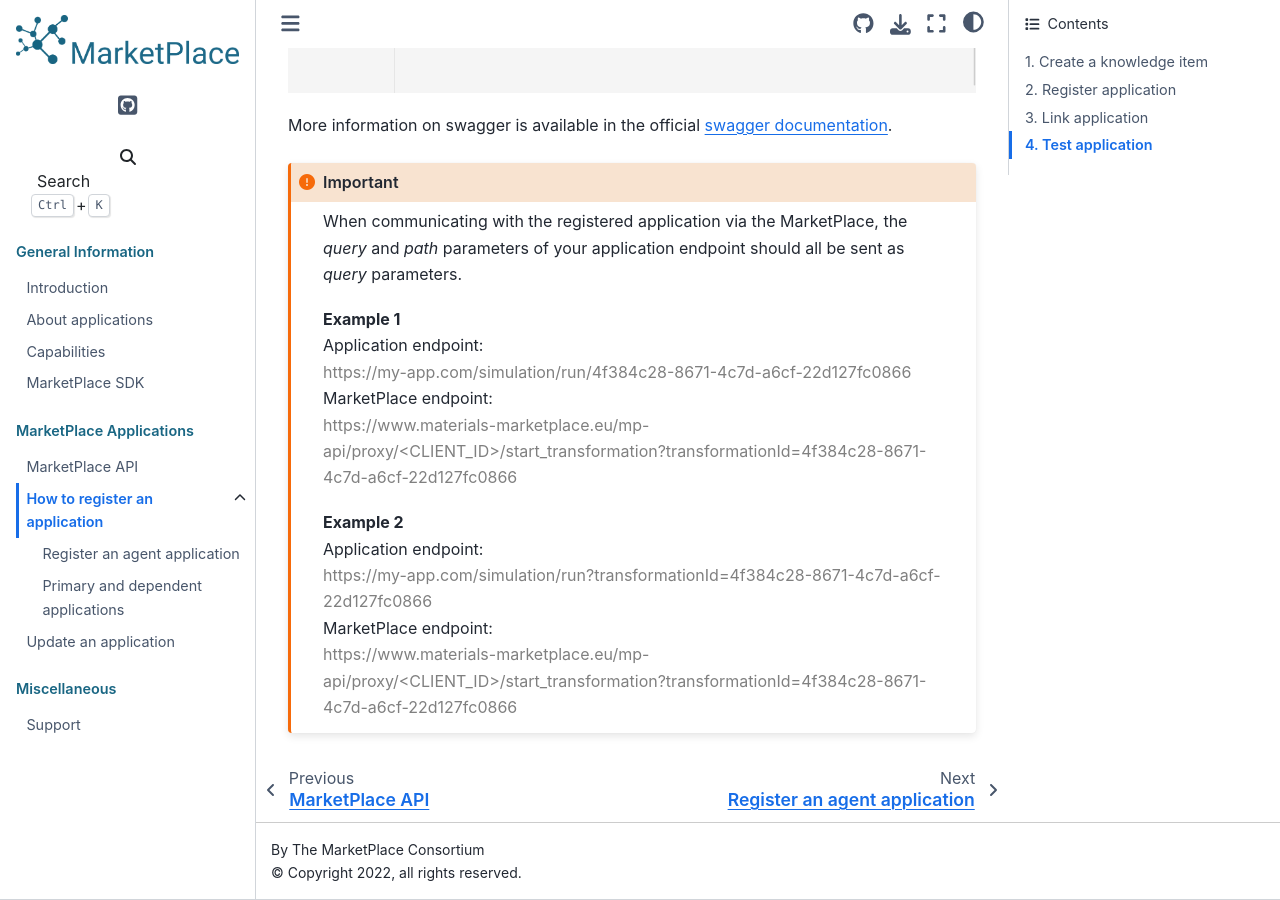
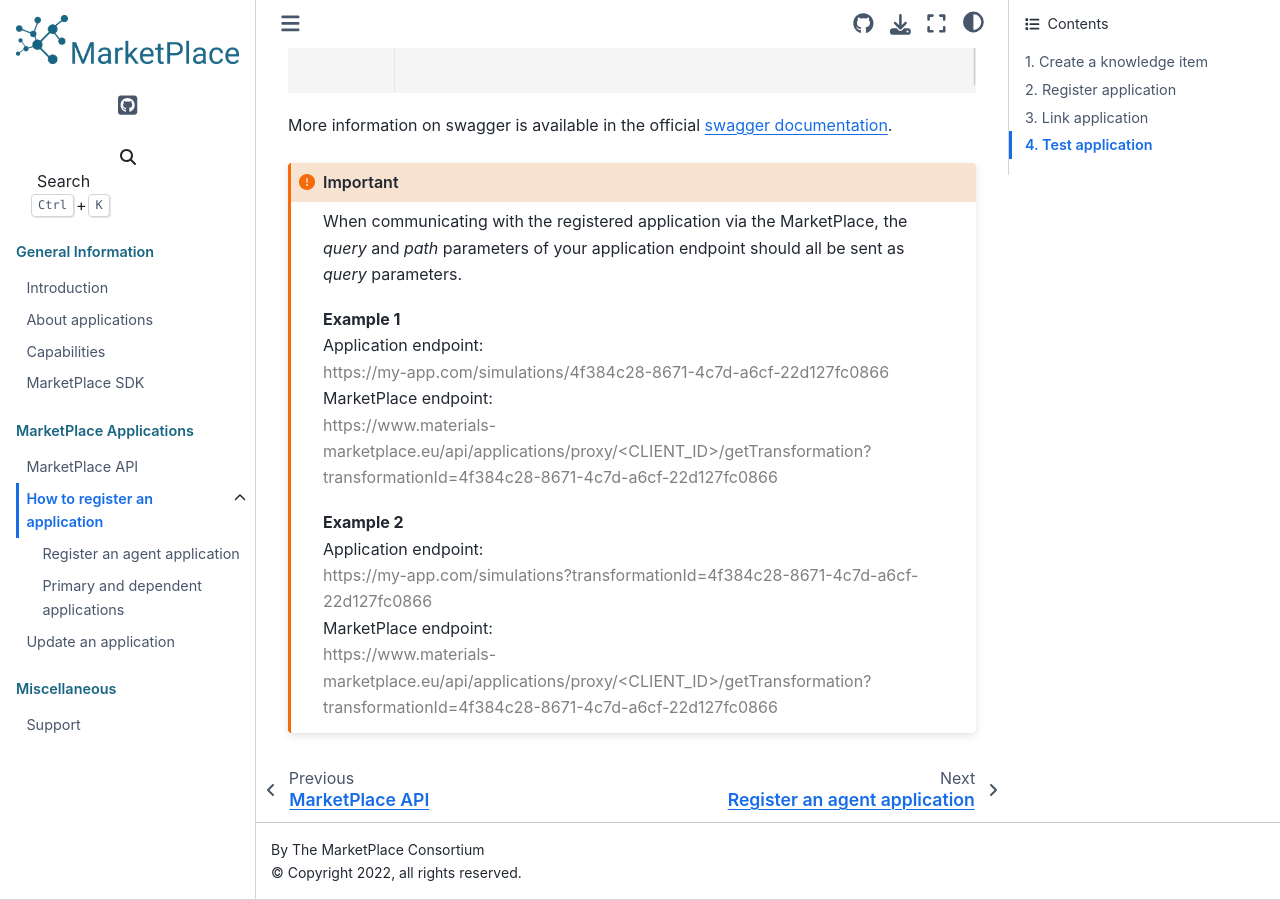
Before and after one commit to paalskjetne/user-docs, a Sphinx documentation site: the page built from docs/source/apps/registration.md, in a window 1280 px wide and 900 px high, scrolled down 6178 px. Built offline with Sphinx 7.4.7 and the Sphinx Book theme 1.1.4, drawn with Linux system fonts in a browser that asks for light colours.

Commit message:
Update examples

````diff
--- a/docs/source/apps/registration.md
+++ b/docs/source/apps/registration.md
@@ -65,12 +65,12 @@
 When communicating with the registered application via the MarketPlace, the _query_ and _path_ parameters of your application endpoint should all be sent as _query_ parameters.
 
 __Example 1__<br>
-Application endpoint:<br><font style="color:gray">https://my-app.com/simulation/run/4f384c28-8671-4c7d-a6cf-22d127fc0866</font><br>
-MarketPlace endpoint:<br><font style="color:gray">https://www.materials-marketplace.eu/mp-api/proxy/<CLIENT_ID>/start_transformation?transformationId=4f384c28-8671-4c7d-a6cf-22d127fc0866</font>
+Application endpoint:<br><font style="color:gray">https://my-app.com/simulations/4f384c28-8671-4c7d-a6cf-22d127fc0866</font><br>
+MarketPlace endpoint:<br><font style="color:gray">https://www.materials-marketplace.eu/api/applications/proxy/<CLIENT_ID>/getTransformation?transformationId=4f384c28-8671-4c7d-a6cf-22d127fc0866</font>
 
 __Example 2__<br>
-Application endpoint:<br><font style="color:gray">https://my-app.com/simulation/run?transformationId=4f384c28-8671-4c7d-a6cf-22d127fc0866</font><br>
-MarketPlace endpoint:<br><font style="color:gray">https://www.materials-marketplace.eu/mp-api/proxy/<CLIENT_ID>/start_transformation?transformationId=4f384c28-8671-4c7d-a6cf-22d127fc0866</font>
+Application endpoint:<br><font style="color:gray">https://my-app.com/simulations?transformationId=4f384c28-8671-4c7d-a6cf-22d127fc0866</font><br>
+MarketPlace endpoint:<br><font style="color:gray">https://www.materials-marketplace.eu/api/applications/proxy/<CLIENT_ID>/getTransformation?transformationId=4f384c28-8671-4c7d-a6cf-22d127fc0866</font>
 ```
 
 ```{toctree}
````
